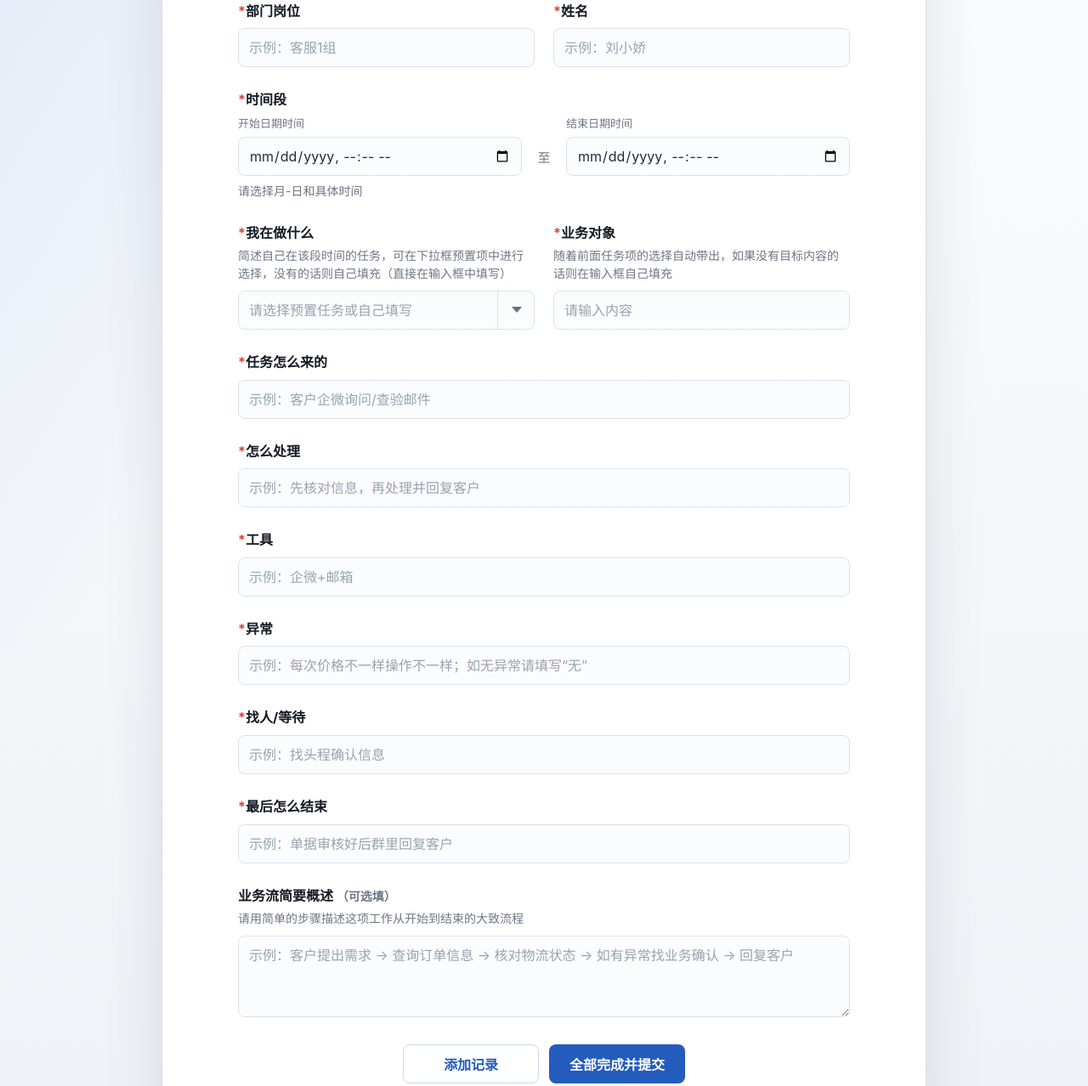
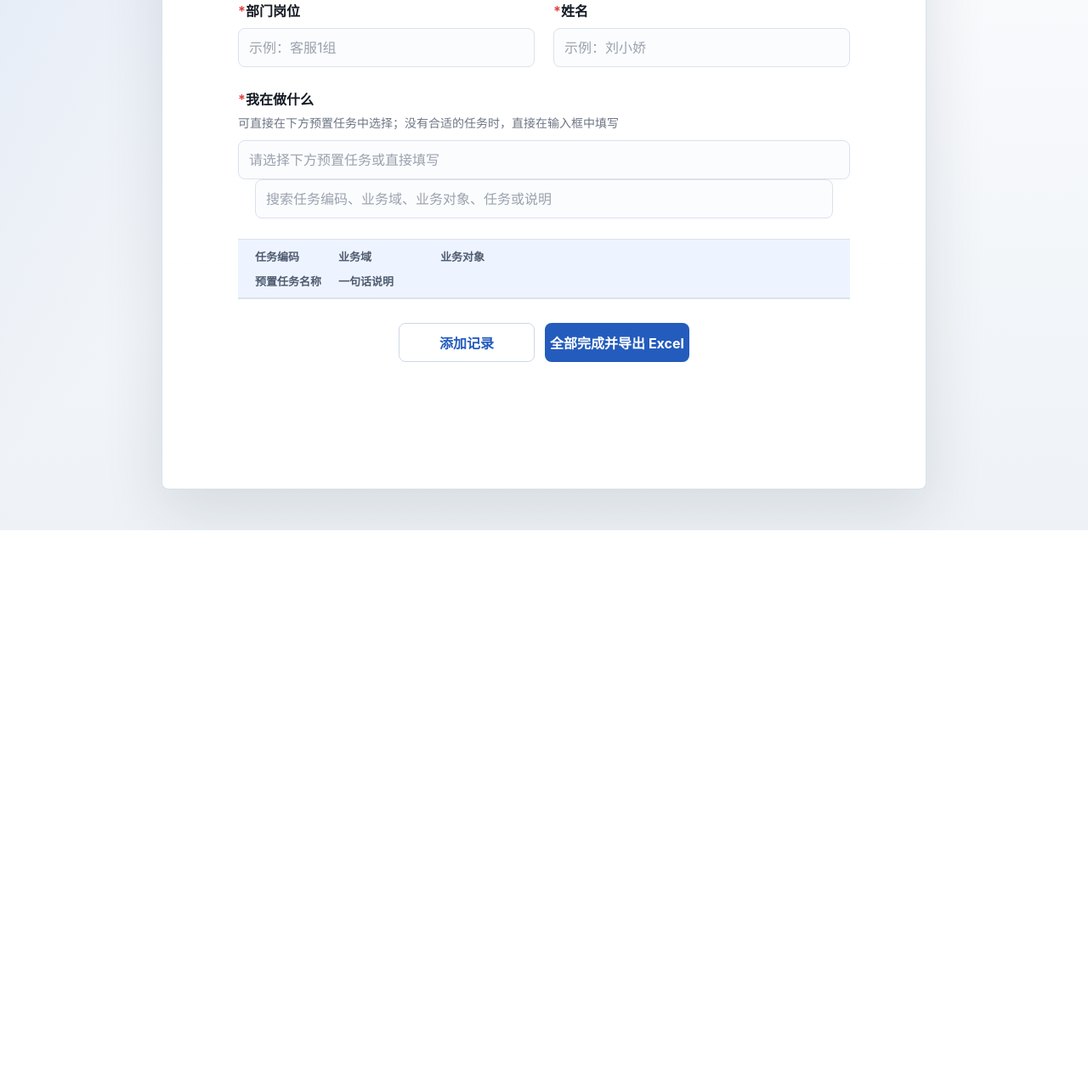
Before and after one commit to l2636573915-art/muqiao-hub, a plain HTML site: page index.html in a window 1280 px wide. Shown: the part 200-1478 px from the top of the page at 85% size. After the commit the page ends 824 px from the top, so only its background shows below. Drawn offline with Linux system fonts and the light colour scheme.

Commit message:
Publish V10 voice input form

```diff
--- a/index.html
+++ b/index.html
@@ -3,7 +3,7 @@
   <head>
     <meta charset="UTF-8" />
     <meta name="viewport" content="width=device-width, initial-scale=1.0" />
-    <title>时间记录碎片记录表单</title>
+    <title>时间碎片记录表单（随手记）</title>
     <link rel="stylesheet" href="style.css" />
   </head>
   <body>
@@ -27,90 +27,71 @@
         </div>
 
         <div class="field">
-          <label><span class="required">*</span>时间段</label>
-          <div class="time-range">
-            <div class="time-unit">
-              <span class="time-caption">开始日期时间</span>
-              <input id="startTime" name="startTime" type="datetime-local" required />
+          <label for="activity"><span class="required">*</span>我在做什么</label>
+          <p class="help">可直接在下方预置任务中选择；没有合适的任务时，直接在输入框中填写</p>
+          <input id="activity" name="activity" placeholder="请选择下方预置任务或直接填写" required />
+
+          <section class="preset-inline" aria-label="预置任务列表">
+            <div class="preset-search">
+              <input id="presetSearch" type="search" placeholder="搜索任务编码、业务域、业务对象、任务或说明" />
             </div>
-            <div class="time-dash" aria-hidden="true">至</div>
-            <div class="time-unit">
-              <span class="time-caption">结束日期时间</span>
-              <input id="endTime" name="endTime" type="datetime-local" required />
+            <div class="category-tabs" id="categoryTabs" aria-label="预置分类"></div>
+            <div class="preset-table-head" aria-hidden="true">
+              <span>任务编码</span>
+              <span>业务域</span>
+              <span>业务对象</span>
+              <span>预置任务名称</span>
+              <span>一句话说明</span>
             </div>
-          </div>
-          <p class="help" style="margin-top: 8px;">请选择月-日和具体时间</p>
+            <div class="preset-list" id="presetList"></div>
+          </section>
         </div>
 
-        <div class="paired-fields">
-          <div class="field">
-            <label for="activity"><span class="required">*</span>我在做什么</label>
-            <p class="help">简述自己在该段时间的任务，可在下拉框预置项中进行选择，没有的话则自己填充（直接在输入框中填写）</p>
-            <div class="activity-picker">
-              <input id="activity" name="activity" placeholder="请选择预置任务或自己填写" required />
-              <button
-                class="preset-trigger"
-                id="activityTrigger"
-                type="button"
-                aria-label="选择预置任务"
-                aria-haspopup="dialog"
-                aria-expanded="false"
-              >
-                <span class="caret" aria-hidden="true"></span>
+        <div class="field process-field" id="processField" hidden>
+          <label for="process"><span class="required">*</span>我怎么做</label>
+          <p class="help">可以直接填写，也可以上传录音或现场录音；后续接入 AI 后，会自动转写并整理成清晰的操作步骤</p>
+
+          <div class="voice-panel">
+            <div class="voice-actions">
+              <button class="voice-btn" id="uploadAudioBtn" type="button">
+                <span class="voice-icon" aria-hidden="true">↑</span>
+                上传录音
               </button>
+              <button class="voice-btn" id="recordAudioBtn" type="button">
+                <span class="voice-icon" aria-hidden="true">●</span>
+                <span id="recordBtnText">开始录音</span>
+              </button>
+              <span class="voice-ai-tag">AI 转写待接入</span>
+            </div>
+
+            <input
+              id="audioFileInput"
+              type="file"
+              accept="audio/*,.mp3,.m4a,.wav,.webm,.ogg,.aac"
+              hidden
+            />
+
+            <div class="voice-status" id="voiceStatus" role="status" aria-live="polite">
+              录音或音频上传后，将在这里显示处理状态
+            </div>
+
+            <div class="audio-preview-wrap" id="audioPreviewWrap" hidden>
+              <audio id="audioPreview" controls preload="metadata"></audio>
+              <button class="voice-remove" id="removeAudioBtn" type="button">移除录音</button>
             </div>
           </div>
 
-          <div class="field">
-            <label for="businessObject"><span class="required">*</span>业务对象</label>
-            <p class="help">随着前面任务项的选择自动带出，如果没有目标内容的话则在输入框自己填充</p>
-            <input id="businessObject" name="businessObject" placeholder="请输入内容" required />
-          </div>
-        </div>
-
-        <div class="field">
-          <label for="source"><span class="required">*</span>任务怎么来的</label>
-          <input id="source" name="source" placeholder="示例：客户企微询问/查验邮件" required />
-        </div>
-
-        <div class="field">
-          <label for="handling"><span class="required">*</span>怎么处理</label>
-          <input id="handling" name="handling" placeholder="示例：先核对信息，再处理并回复客户" required />
-        </div>
-
-        <div class="field">
-          <label for="tool"><span class="required">*</span>工具</label>
-          <input id="tool" name="tool" placeholder="示例：企微+邮箱" required />
-        </div>
-
-        <div class="field">
-          <label for="exception"><span class="required">*</span>异常</label>
-          <input id="exception" name="exception" placeholder="示例：每次价格不一样操作不一样；如无异常请填写“无”" required />
-        </div>
-
-        <div class="field">
-          <label for="waiting"><span class="required">*</span>找人/等待</label>
-          <input id="waiting" name="waiting" placeholder="示例：找头程确认信息" required />
-        </div>
-
-        <div class="field">
-          <label for="ending"><span class="required">*</span>最后怎么结束</label>
-          <input id="ending" name="ending" placeholder="示例：单据审核好后群里回复客户" required />
-        </div>
-
-        <div class="field">
-          <label for="businessFlow">业务流简要概述 <span class="help" style="display:inline; margin:0;">（可选填）</span></label>
-          <p class="help">请用简单的步骤描述这项工作从开始到结束的大致流程</p>
           <textarea
-            id="businessFlow"
-            name="businessFlow"
-            placeholder="示例：客户提出需求 → 查询订单信息 → 核对物流状态 → 如有异常找业务确认 → 回复客户"
+            id="process"
+            name="process"
+            placeholder="AI 整理结果会自动写入这里；也可以直接手动填写。示例：打开系统查询订单 → 核对客户信息 → 检查物流状态 → 处理异常 → 回复客户"
+            required
           ></textarea>
         </div>
 
         <div class="actions">
           <button class="secondary-action" id="addRecordBtn" type="button">添加记录</button>
-          <button type="submit">全部完成并提交</button>
+          <button type="submit">全部完成并导出 Excel</button>
         </div>
 
         <div class="error" id="error"></div>
@@ -126,35 +107,7 @@
         </section>
       </form>
     </main>
-
-    <div class="preset-backdrop" id="presetPanel" hidden>
-      <section
-        class="preset-dialog"
-        role="dialog"
-        aria-modal="true"
-        aria-labelledby="presetTitle"
-      >
-        <div class="preset-head">
-          <h2 class="preset-title" id="presetTitle">选择预置任务</h2>
-          <button class="close-btn" type="button" id="closePreset" aria-label="关闭">×</button>
-        </div>
-        <div class="preset-search">
-          <input id="presetSearch" type="search" placeholder="搜索分类、对象、任务或说明" />
-        </div>
-        <div class="category-tabs" id="categoryTabs" aria-label="预置分类"></div>
-        <div class="preset-table-head" aria-hidden="true">
-          <span>业务域</span>
-          <span>业务对象</span>
-          <span>预置任务名称</span>
-        </div>
-        <div class="preset-list" id="presetList"></div>
-        <div class="preset-foot">
-          <button class="plain-btn" type="button" id="customPreset">没有合适选项，自己填写</button>
-        </div>
-      </section>
-    </div>
-
-    <script src="presets.js"></script>
+<script src="presets.js"></script>
     <script src="app.js"></script>
   </body>
 </html>
```
